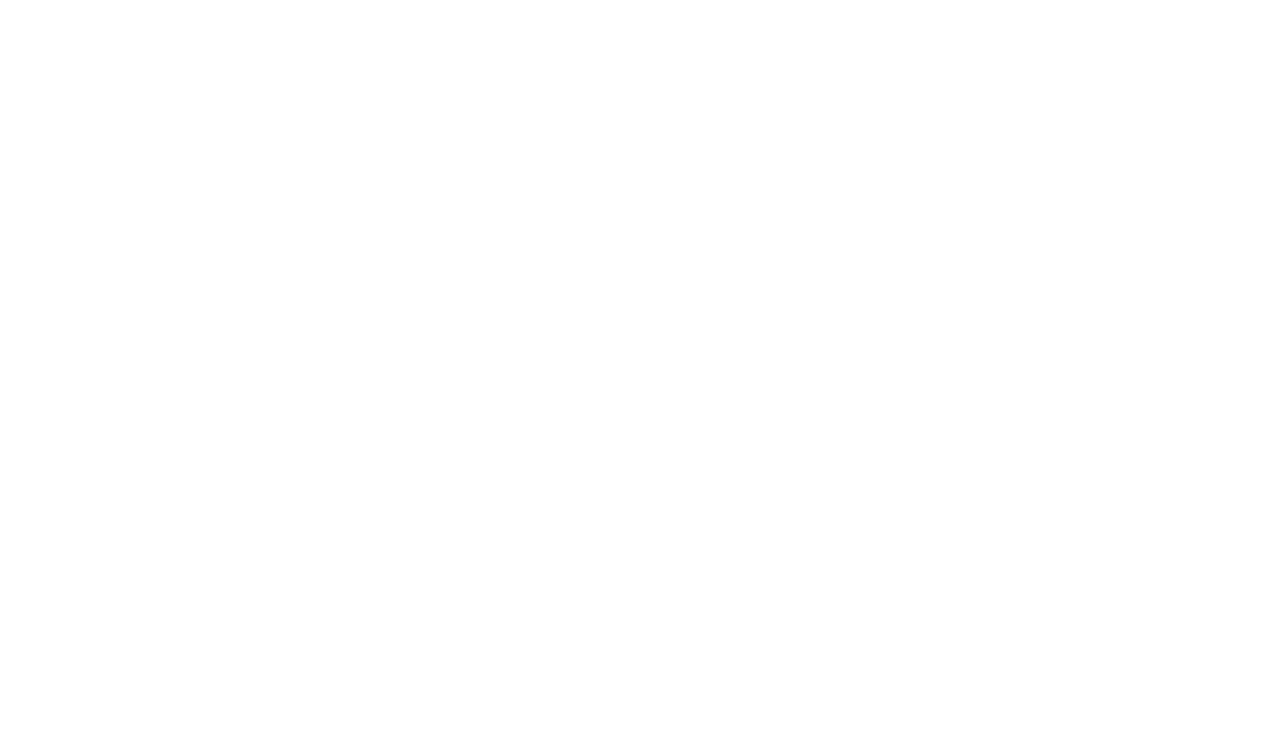
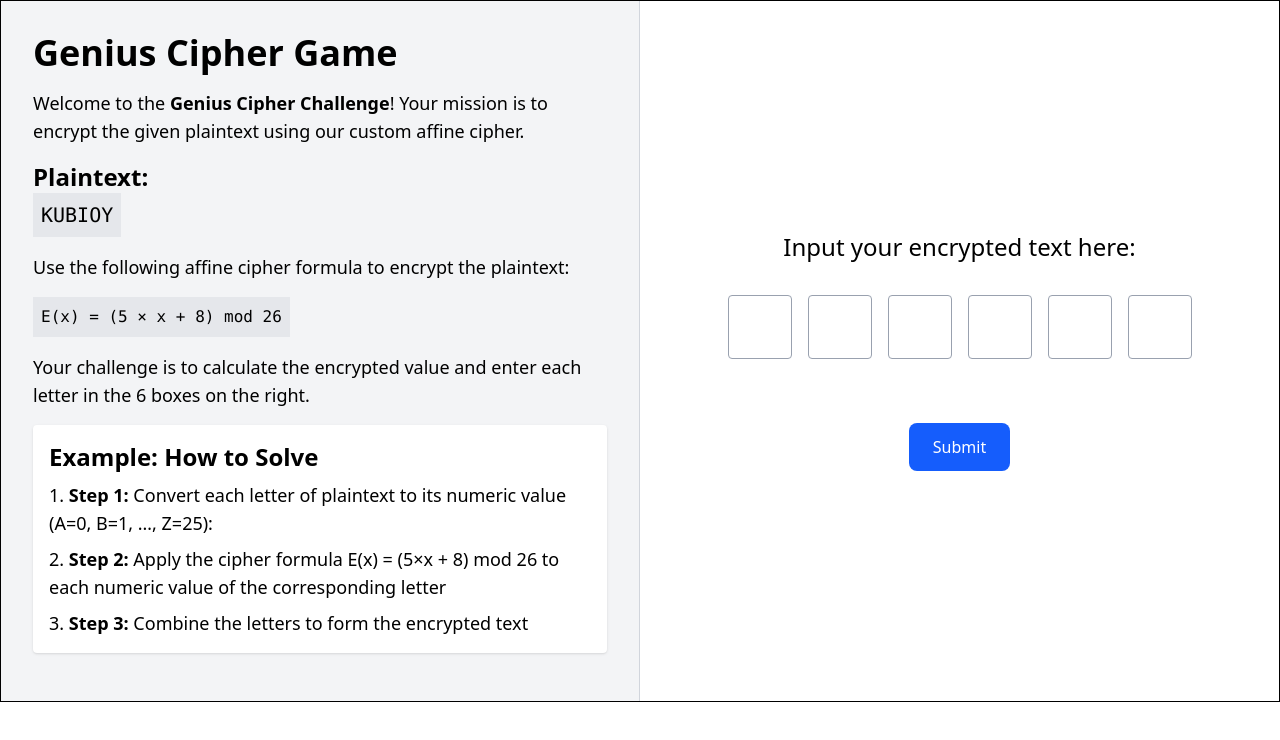
Before and after one commit to mohanaswarupaseepana/Genius-Gateway, a React (Vite) app: page /geniuscipher in a window 1280 px wide. Before the commit this address had no page. Shown: the top 740 px of the page. Built offline with nearby package versions, Linux system fonts and the light colour scheme.

Commit message:
Added the genius cipher and enhanced frontend functionality

```diff
--- a/src/App.jsx
+++ b/src/App.jsx
@@ -14,6 +14,7 @@
 import Waterjug from './components/Waterjug.jsx'
 import Coins from './components/Coins.jsx'
 import BridgeTorch from './components/BridgeTorch.jsx'
+import GeniusCipherGameUI from './components/GeniusCipher.jsx'
 const App = () => {
   return (
     <Router>
@@ -32,6 +33,8 @@
         <Route path="/coins" element={<Coins/>}/>
         <Route path="/cipher" element={<Cipher/>}/>
         <Route path="/bridgetorch" element={<BridgeTorch/>}/>
+        <Route path="/geniuscipher" element={<GeniusCipherGameUI/>}/>
+
       </Routes>
     </Router>
   )
--- /dev/null
+++ b/src/components/GeniusCipher.jsx
@@ -0,0 +1,124 @@
+import React, { useState } from 'react';
+
+const GeniusCipherGameUI = ({ handleSubmit, qNum }) => {
+  const plaintext = "KUBIOY";
+  const correctCipher = "GENWAY";
+  const [inputs, setInputs] = useState(Array(6).fill(""));
+
+  // Handle input change for each box (only one uppercase letter allowed)
+  const handleChange = (index, value) => {
+    const char = value.slice(-1).toUpperCase(); // Only the last character, uppercase
+    const newInputs = [...inputs];
+    newInputs[index] = char;
+    setInputs(newInputs);
+  };
+
+  // Submit function to validate the answer
+  const handleCipherSubmit = () => {
+    const userAnswer = inputs.join("");
+    if (userAnswer === correctCipher) {
+        handleSubmit(qNum);
+
+    //   alert("Correct! You have encrypted the text correctly!");
+    } else {
+      alert("Incorrect. Please try again.");
+    }
+  };
+
+  return (
+    <div className="w-full h-full border flex">
+      {/* Left Section - Game Description & Instructions */}
+      {/* <div className="w-1/2 p-8 bg-gray-100 border-r border-gray-300">
+        <h1 className="text-4xl font-bold mb-4">Genius Cipher Game</h1>
+        <p className="mb-4 text-lg">
+          Welcome to the Genius Cipher challenge! Your task is to encrypt the given plaintext using our custom cipher.
+        </p>
+        <div className="mb-4">
+          <h2 className="text-2xl font-semibold">Plaintext:</h2>
+          <p className="text-xl font-mono bg-gray-200 p-2 inline-block">{plaintext}</p>
+        </div>
+        <p className="mb-4 text-lg">
+          Use the following affine cipher formula to encrypt the plaintext:
+        </p>
+        <div className="mb-4">
+          <p className="font-mono bg-gray-200 p-2 inline-block">
+            E(x) = (5×x + 8) mod 26
+          </p>
+        </div>
+        <p className="mb-4 text-lg">
+          Calculate the encrypted value and enter each letter in the 6 boxes provided on the right.
+        </p>
+        <p className="text-lg text-green-600">
+          (Hint: The correct encrypted value is <span className="font-bold">{correctCipher}</span>)
+        </p>
+      </div>
+ */}
+  <div className="w-1/2 p-8 bg-gray-100 border-r border-gray-300 overflow-y-auto">
+        <h1 className="text-4xl font-bold mb-4">Genius Cipher Game</h1>
+        <p className="mb-4 text-lg">
+          Welcome to the <span className="font-bold">Genius Cipher Challenge</span>! Your mission is to encrypt the given plaintext using our custom affine cipher.
+        </p>
+        <div className="mb-4">
+          <h2 className="text-2xl font-semibold">Plaintext:</h2>
+          <p className="text-xl font-mono bg-gray-200 p-2 inline-block">{plaintext}</p>
+        </div>
+        <p className="mb-4 text-lg">
+          Use the following affine cipher formula to encrypt the plaintext:
+        </p>
+        <div className="mb-4">
+          <p className="font-mono bg-gray-200 p-2 inline-block">
+            E(x) = (5 × x + 8) mod 26
+          </p>
+        </div>
+        <p className="mb-4 text-lg">
+          Your challenge is to calculate the encrypted value and enter each letter in the 6 boxes on the right.
+        </p>
+        <div className="mb-4 p-4 bg-white shadow rounded">
+          <h2 className="text-2xl font-semibold mb-2">Example: How to Solve</h2>
+          <ol className="list-decimal list-inside space-y-2 text-lg">
+            <li>
+              <span className="font-bold">Step 1:</span> Convert each letter of plaintext to its numeric value (A=0, B=1, …, Z=25):
+            </li>
+            <li>
+              <span className="font-bold">Step 2:</span> Apply the cipher formula E(x) = (5×x + 8) mod 26 to each numeric value of the corresponding letter
+              {/* <ul className="list-disc list-inside pl-4">
+                <li>K: (5×10 + 8) = 58 mod 26 = 6 → G</li>
+                <li>U: (5×20 + 8) = 108 mod 26 = 4 → E</li>
+                <li>B: (5×1 + 8) = 13 mod 26 = 13 → N</li>
+                <li>I: (5×8 + 8) = 48 mod 26 = 22 → W</li>
+                <li>O: (5×14 + 8) = 78 mod 26 = 0 → A</li>
+                <li>Y: (5×24 + 8) = 128 mod 26 = 24 → Y</li>
+              </ul> */}
+            </li>
+            <li>
+              <span className="font-bold">Step 3:</span> Combine the letters to form the encrypted text
+            </li>
+          </ol>
+        </div>
+      </div>    {/* Right Section - Input Interface */}
+      <div className="w-1/2 p-8 gap-8 bg-white flex flex-col items-center justify-center">
+      <p className='text-2xl'>Input your encrypted text here:</p>
+        <div className="flex space-x-4 mb-8">
+          {inputs.map((letter, index) => (
+            <input
+              key={index}
+              type="text"
+              value={letter}
+              onChange={(e) => handleChange(index, e.target.value)}
+              maxLength={1}
+              className="w-16 h-16 border border-gray-400 text-center text-3xl font-bold rounded"
+            />
+          ))}
+        </div>
+        <button
+          onClick={handleCipherSubmit}
+          className="bg-blue-600 text-white px-6 py-3 rounded-lg hover:bg-blue-700 transition-colors"
+        >
+          Submit
+        </button>
+      </div>
+    </div>
+  );
+};
+
+export default GeniusCipherGameUI;
--- a/src/index.css
+++ b/src/index.css
@@ -24,3 +24,22 @@
       transform: translateY(-20px);
     }
   }
+
+
+@keyframes fadeIn {
+  from { opacity: 0; }
+  to { opacity: 1; }
+}
+
+@keyframes fadeOut {
+  from { opacity: 1; }
+  to { opacity: 0; }
+}
+
+.fade-in {
+  animation: fadeIn 4.5s ease-out forwards;
+}
+
+.fade-out {
+  animation: fadeOut 3.5s ease-out forwards;
+}
--- a/tailwind.config.js
+++ b/tailwind.config.js
@@ -3,6 +3,9 @@
 export default {
     content: ["./index.html", "./src/**/*.{js,ts,jsx,tsx}"],
     theme: {
+
     },
-    plugins: [],
+    plugins: [
+
+    ],
 };
```
Also changed, not shown: src/components/Level2.jsx (+49 -19 lines).
